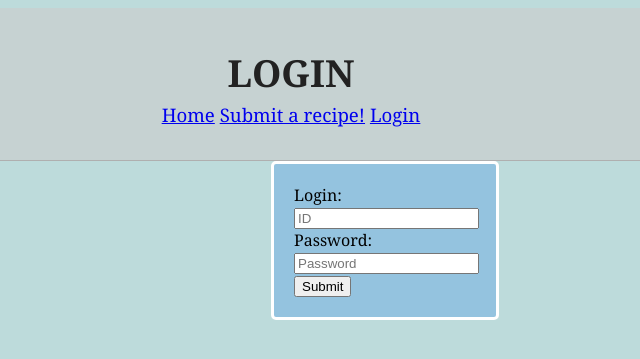
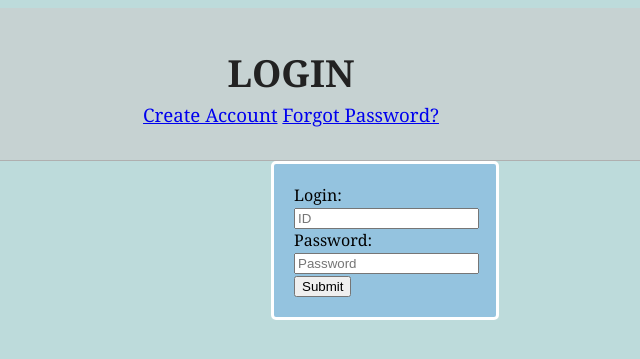
Before and after one commit to tmitche2/cs546, a web app: file views/login.html in a window 1280 px wide. Shown: the top 359 px of the page, without its empty margins (369-1009 px from the left). Run offline with its HTML, style and script files only (its server is not run), Linux system fonts and the light colour scheme; some libraries are stand-ins or nearby versions.

Commit message:
added create account and forgot password links

```diff
--- a/views/login.html
+++ b/views/login.html
@@ -14,9 +14,8 @@
         <div class="nav-header">
                 <ul>
                     <h1 id="login"><i href="/logo.jpg" class="header"></i>LOGIN</h1>
-                    <a href="main.html">Home</a>
-                    <a href="submit.html">Submit a recipe!</a>
-                    <a href="login.html">Login</a>
+                    <a href="createAccount.html">Create Account</a>
+                    <a href="forgotPass.html">Forgot Password?</a>
 
                 </ul>
         </div>
@@ -30,8 +29,7 @@
                 <input type="text" name="login" placeholder="ID">
                 <br>
                 Password:<br>
-                <input type="text" name="ingredients" placeholder="Password">
-
+                <input type="text" name="password" placeholder="Password">
                 </select><br>
                 <input type="submit" value="Submit">
             </form>
@@ -39,4 +37,5 @@
     </body>
 </main>
 <link rel="stylesheet" href="/public/main.css">
+
 </html>
```
